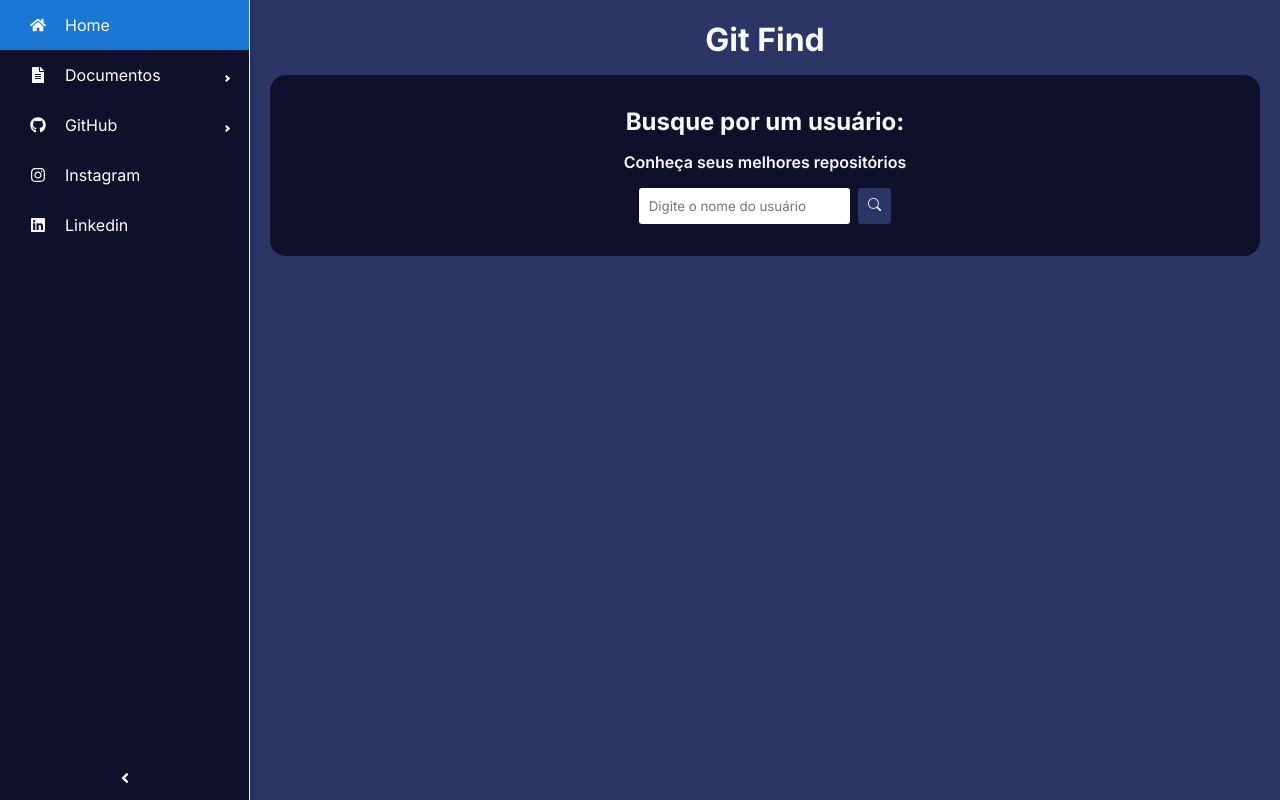
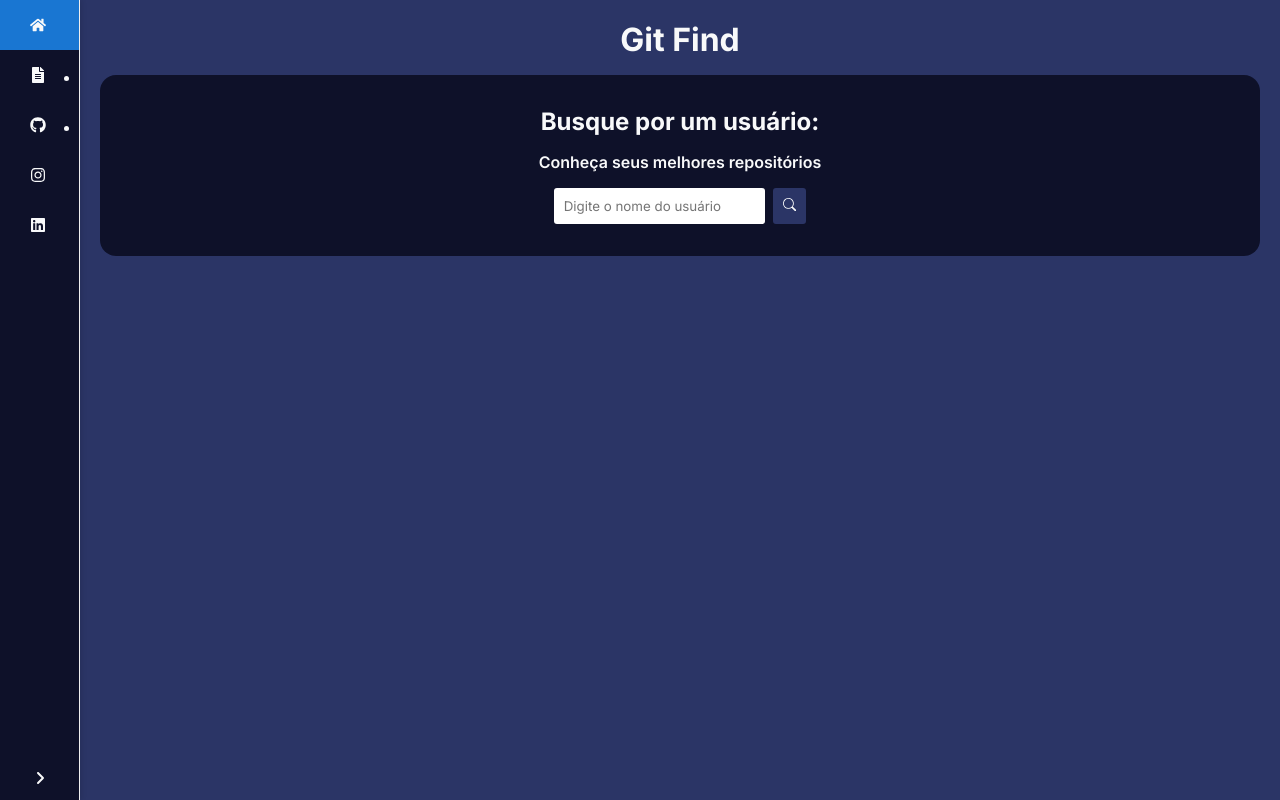
Before and after one commit to RobsonFe/GitFind, a React (Vite) app: page / in a window 1280 px wide. Built offline with nearby package versions, Linux system fonts and the light colour scheme.

Commit message:
fixsidebar

```diff
--- a/package.json
+++ b/package.json
@@ -19,6 +19,7 @@
     "react-modal": "^3.16.1",
     "react-pro-sidebar": "^1.1.0",
     "react-redux": "^9.1.2",
+    "react-responsive": "^10.0.0",
     "react-router-dom": "^6.23.1",
     "redux": "^5.0.1"
   },
--- a/src/App.module.css
+++ b/src/App.module.css
@@ -6,7 +6,7 @@
 }
 
 .sidebar {
-  height: 100%;
+  height: 100vh;
   width: 250px;
   position: fixed;
   top: 0;
--- a/src/components/sidebar/SidebarComponent.tsx
+++ b/src/components/sidebar/SidebarComponent.tsx
@@ -19,7 +19,7 @@ import { FaAngleRight } from "react-icons/fa6";
 import { Link } from "react-router-dom";
 
 const SidebarComponent: React.FC = () => {
-  const [collapsed, setCollapsed] = useState(false);
+  const [collapsed, setCollapsed] = useState(true);
 
   const toggleCollapse = () => {
     setCollapsed(!collapsed);
@@ -45,6 +45,7 @@ const SidebarComponent: React.FC = () => {
     label: {
       color: "white",
     },
+    breakPoint: {},
   };
 
   return (
```
Also changed, not shown: 1 other file (tests, documents, lock files or other folders).
